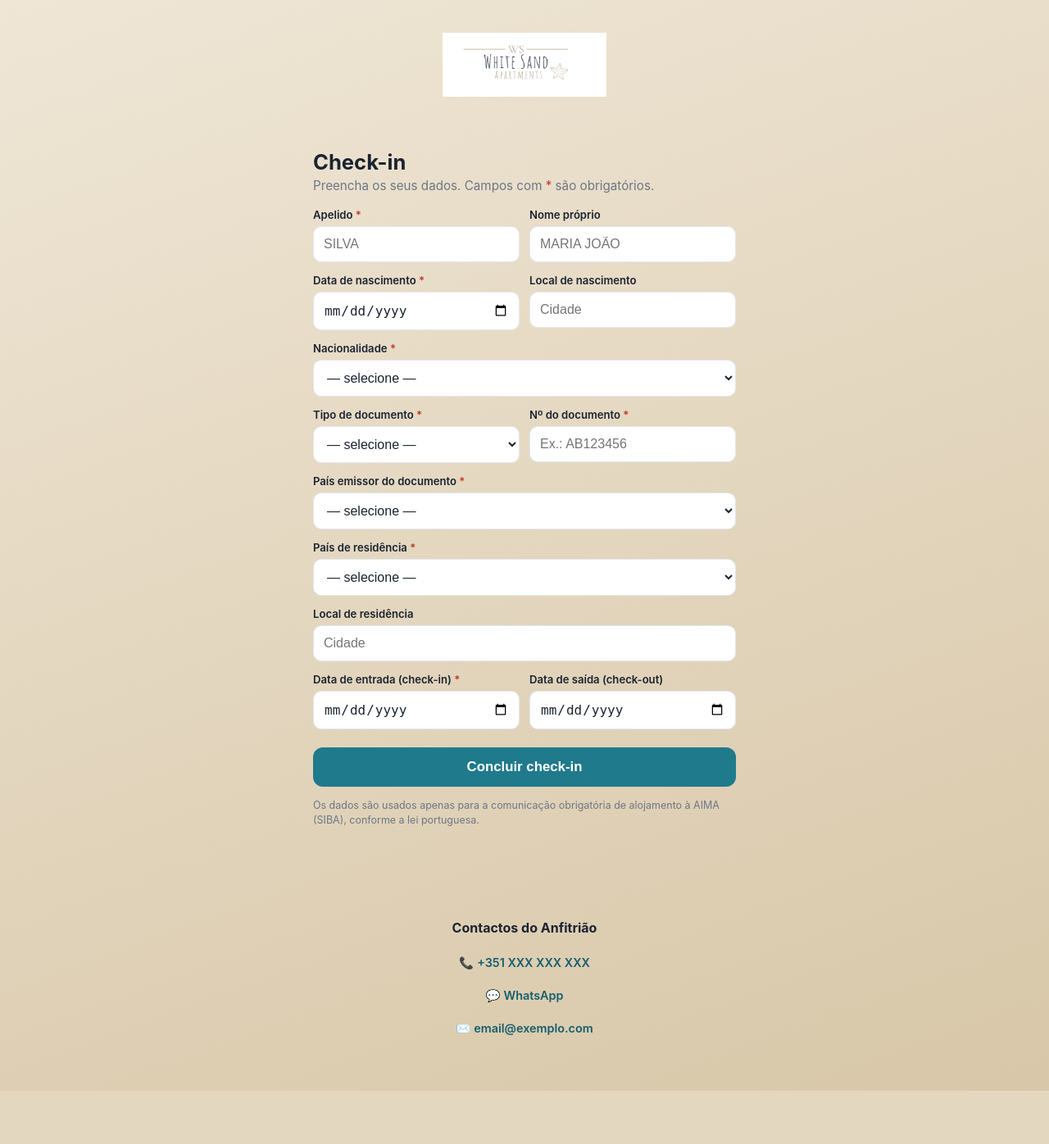
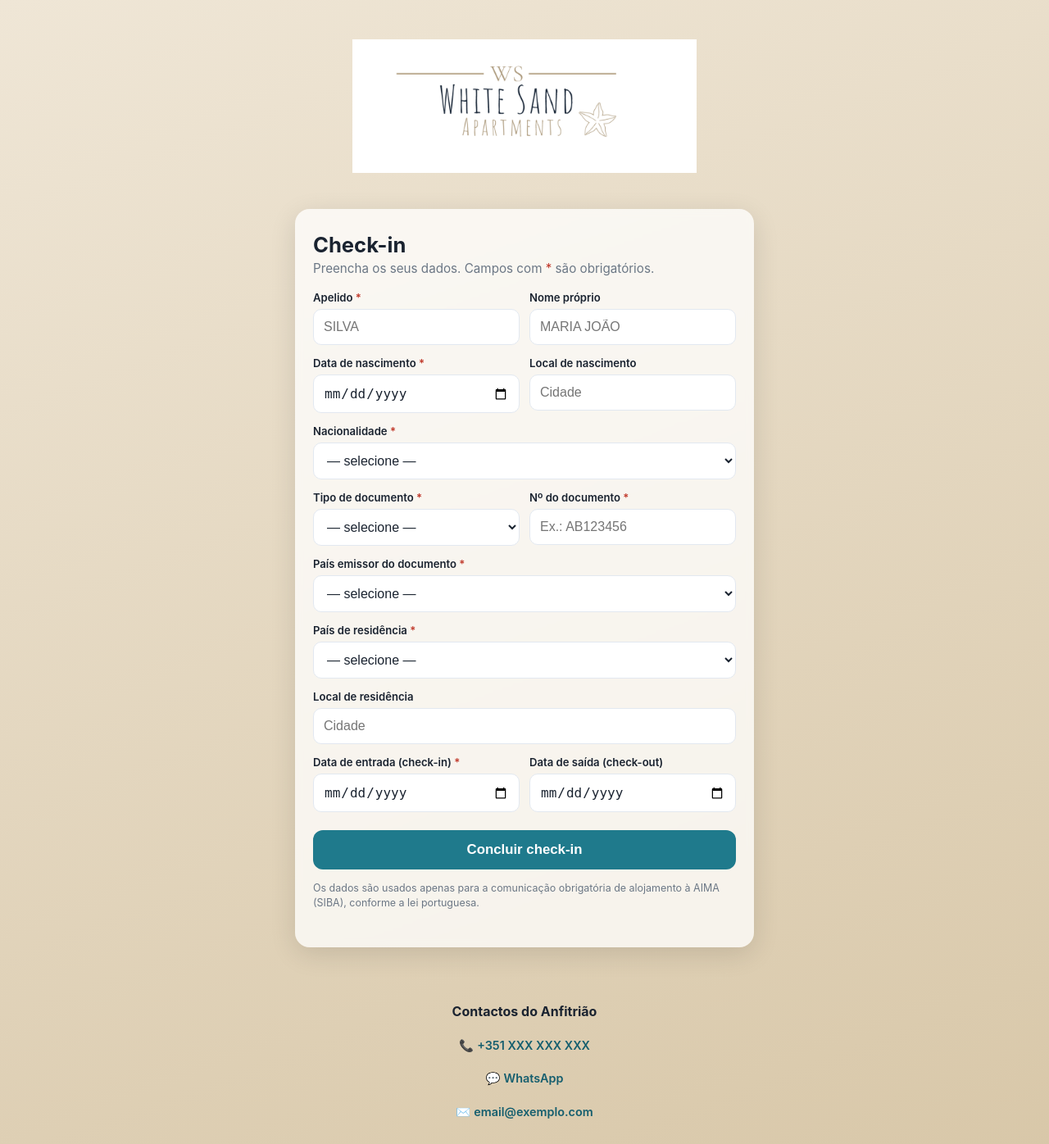
Before and after one commit to Gustavo-cripto/al-checkin-aima, a Flask app: page / in a window 1280 px wide. Shown: the top 1396 px of the page at 82% size. Before the commit the page ends 1331 px from the top, so only its background shows below. Run offline with Flask 3, Linux system fonts and the light colour scheme.

Commit message:
Enlarge logo and add semi-transparent card background

```diff
--- a/static/style.css
+++ b/static/style.css
@@ -21,10 +21,11 @@ body {
 .card {
   max-width: 560px;
   margin: 24px auto;
-  background: transparent;
+  background: rgba(255, 255, 255, 0.75);
   border-radius: 18px;
   padding: 28px 22px 32px;
-  box-shadow: none;
+  box-shadow: 0 8px 32px rgba(0,0,0,.12);
+  backdrop-filter: blur(4px);
 }
 h1 { margin: 0 0 4px; font-size: 1.6rem; }
 .sub { margin: 0 0 18px; color: var(--muted); font-size: .95rem; }
@@ -84,10 +85,11 @@ button:hover, .btn:hover { background: var(--brand-dark); }
 
 .site-header {
   text-align: center;
-  padding: 24px 16px 8px;
+  padding: 32px 16px 16px;
 }
 .site-logo {
-  max-width: 200px;
+  max-width: 420px;
+  width: 90%;
   height: auto;
 }
 
```
